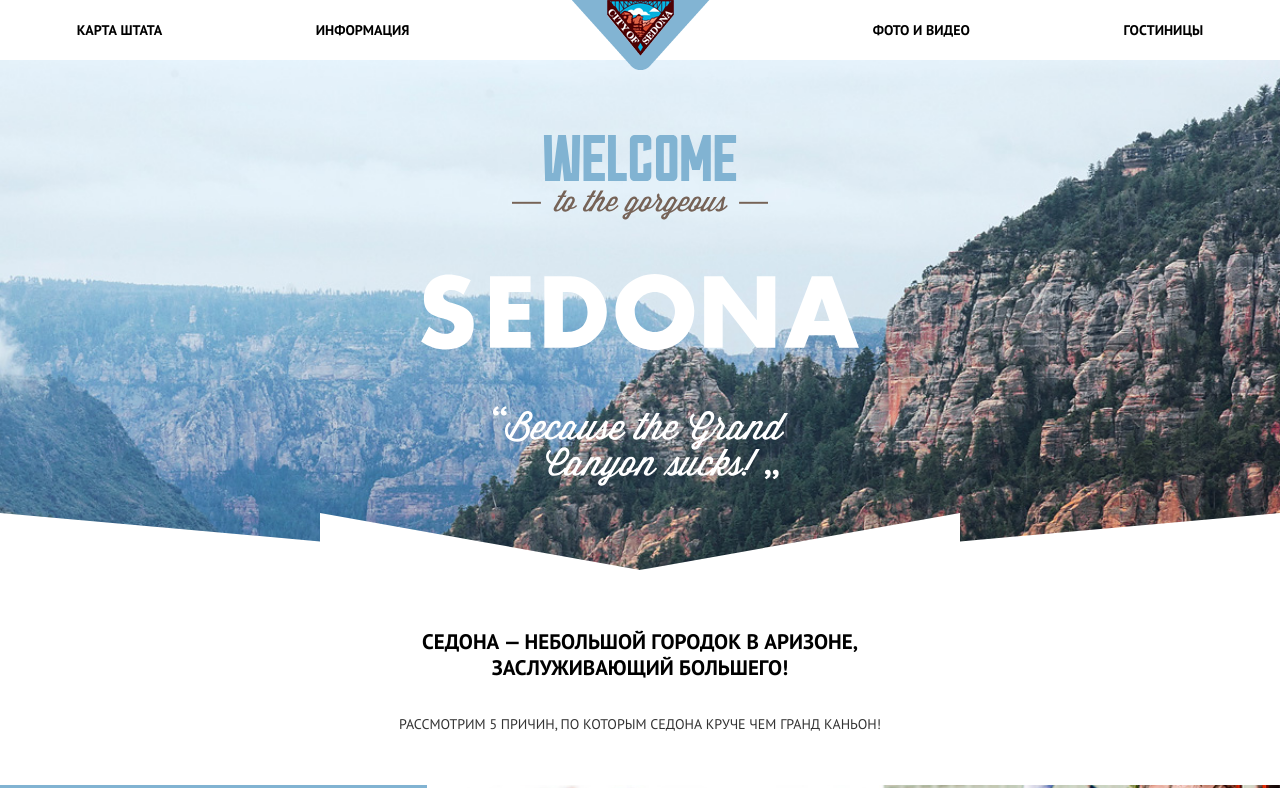
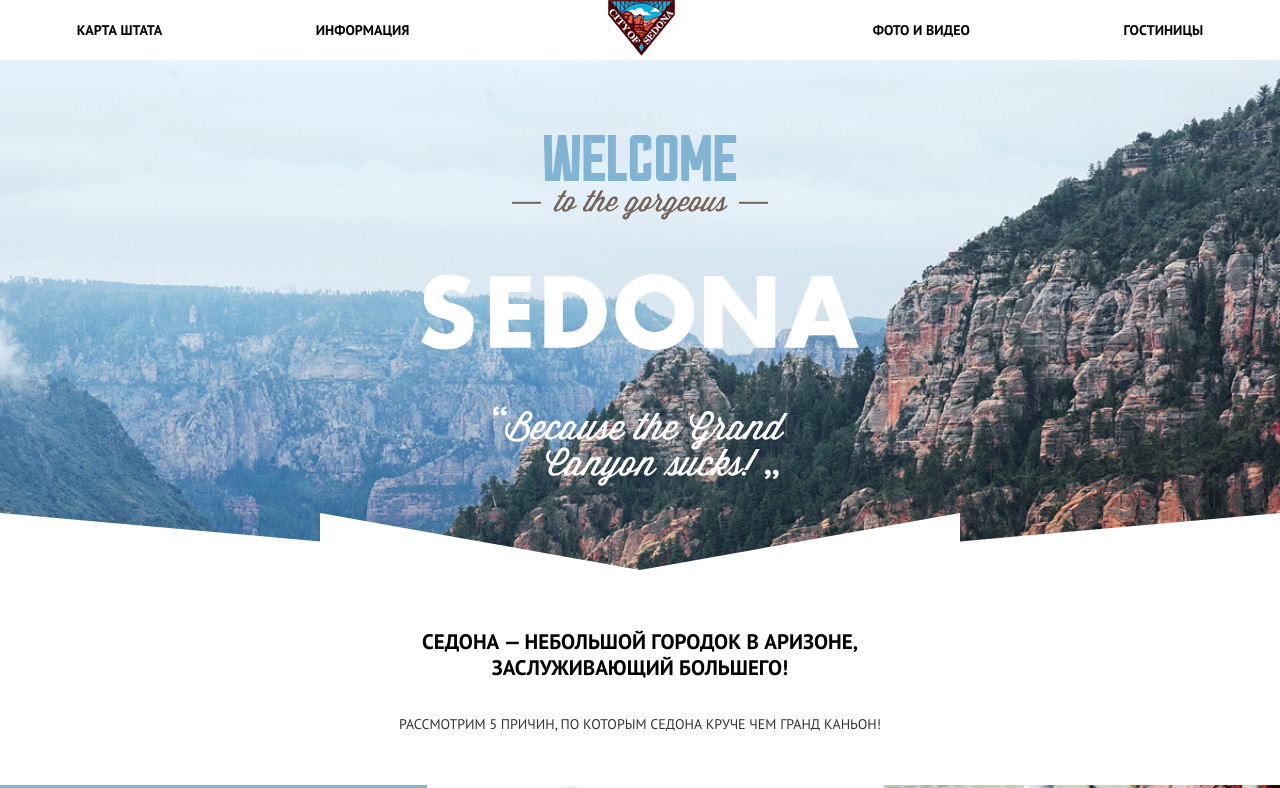
Before and after one commit to nanovisor/sedona, a website: page app/index.html in a window 1280 px wide. Shown: the top 788 px of the page. Drawn offline with Linux system fonts and the light colour scheme; some packages are replaced by stand-ins of ours.

Commit message:
замена файла

```diff
--- a/app/index.html
+++ b/app/index.html
@@ -36,7 +36,7 @@
           <!-- logo item -->
           <li class="main-nav__item main-nav__item--logo">
             <a class="main-nav__link main-nav__link--logo" href="index.html">
-              <img class="main-nav__logo-img" src="img/logo-sedona@1x.png" srcset="img/logo-sedona@2x.png 2x, img/logo-sedona@3x.png 3x" width="138" height="70" alt="logo">
+              <img class="main-nav__logo-img" src="img/logo-inner-768@1x.png" srcset="img/logo-inner-768@2x.png 2x, img/logo-inner-768@3x.png 3x" width="67" height="56" alt="logo">
             </a>
             <a class="main-nav__hamburger-btn" href="#">
               <svg class="main-nav__hamburger-icon" xmlns="http://www.w3.org/2000/svg" width="22.928" height="21.982" viewBox="0 0 22.928 21.982"><path d="M0 0h22.928v3.964H0zm0 9.01h22.928v3.963H0zm0 9.008h22.928v3.964H0z"/></svg>
```
